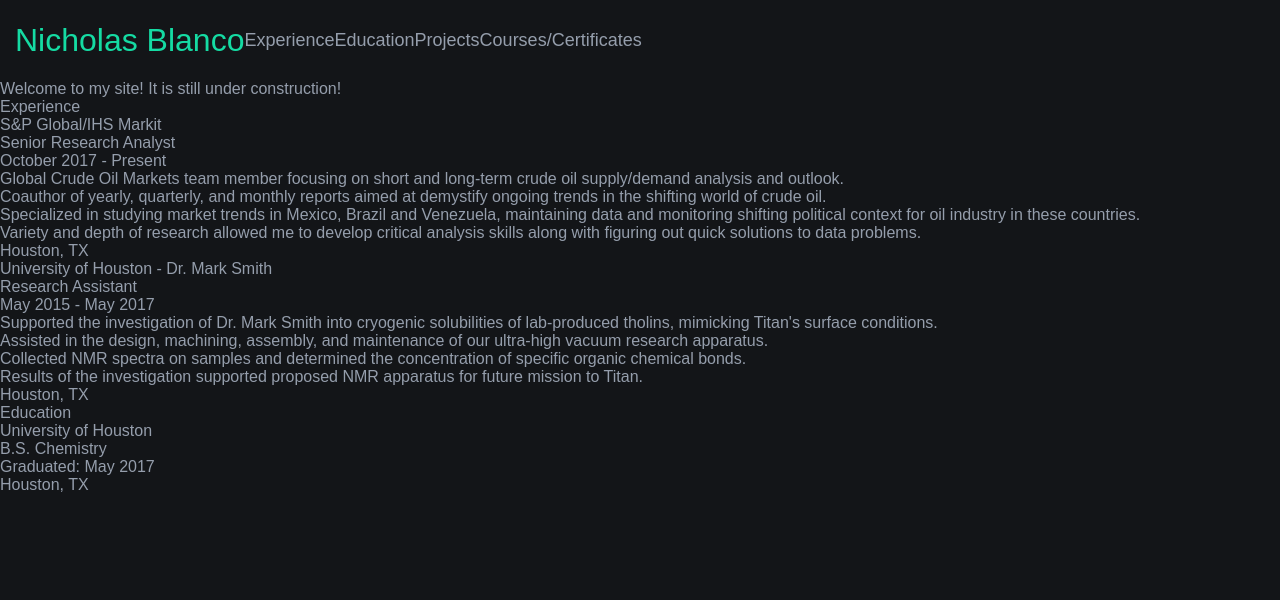
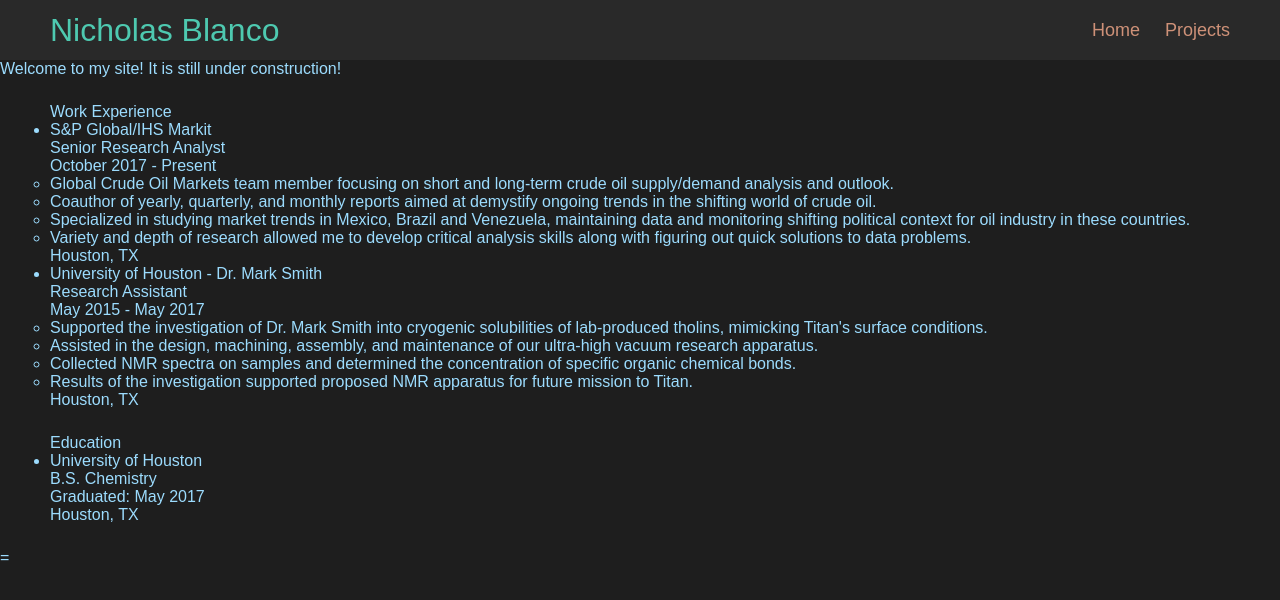
Before and after one commit to nablanco/nicholasblanco, a Gatsby site: page / in a window 1280 px wide. Built offline with nearby package versions, Linux system fonts and the light colour scheme; Gatsby itself is replaced by a stand-in of ours.

Commit message:
Add Navbar styling, first pass

```diff
--- a/src/components/Navbar/Navbar.js
+++ b/src/components/Navbar/Navbar.js
@@ -5,23 +5,24 @@
 const StyledNavbar = styled.div`
   display: flex;
   flex-flow: row nowrap;
-  justify-content: baseline;
-  align-items: center;
+  justify-content: space-between;
+  align-items: align;
   /* position: fixed;
   top: 0;
   z-index: 999; */
   width: 100%;
-  height: 80px;
+  height: 60px;
   font-size: 32px;
   border-bottom: 1px;
+  background-color: #292929;
 `;
 
 const NavName = styled.div`
   display: flex;
   justify-content: center;
   align-items: center;
-  margin-left: 15px;
-  color: #15dba3;
+  margin-left: 50px;
+  color: #4ec9b0;
 `;
 
 const NavMenu = styled.div`
@@ -30,6 +31,7 @@
   justify-self: flex-end;
   justify-content: space-around;
   align-items: center;
+  padding-right: 50px;
 `;
 
 const NavBurger = styled(FaBars)`
@@ -53,6 +55,8 @@
   @media screen and (min-width: 768px) {
     display: flex;
     font-size: 18px;
+    color: #ce9178;
+    margin-left: 25px;
   }
 `;
 const Navbar = () => {
@@ -61,10 +65,8 @@
       <NavName>Nicholas Blanco</NavName>
       <NavMenu>
         <NavBurger />
-        <NavLink>Experience</NavLink>
-        <NavLink>Education</NavLink>
+        <NavLink>Home</NavLink>
         <NavLink>Projects</NavLink>
-        <NavLink>Courses/Certificates</NavLink>
       </NavMenu>
     </StyledNavbar>
   );
--- a/src/components/Resume/CV.json
+++ b/src/components/Resume/CV.json
@@ -1,5 +1,5 @@
 {
-  "Experience": [
+  "Work-History": [
     {
       "company": "S&P Global/IHS Markit",
       "date": "October 2017 - Present",
--- a/src/components/Resume/Education.js
+++ b/src/components/Resume/Education.js
@@ -1,10 +1,16 @@
 import React from "react";
+import {
+  StyledExperienceSection,
+  SectionHeader,
+  ExperienceTitle,
+} from "./ResumeContainers";
 
 const Education = (data) => {
   const education = data.data;
 
   return (
-    <div className="resume-education-div">
+    <StyledExperienceSection>
+      <SectionHeader>Education</SectionHeader>
       <ul>
         {education.map(
           ({ university, graduation, degree, location }, index) => (
@@ -23,7 +29,7 @@
           )
         )}
       </ul>
-    </div>
+    </StyledExperienceSection>
   );
 };
 
--- a/src/components/Resume/Resume.js
+++ b/src/components/Resume/Resume.js
@@ -2,7 +2,7 @@
 
 // import "./Resume.scss";
 import CVObject from "./CV.json";
-import Experience from "./Experience";
+import WorkHistory from "./workHistory";
 import Education from "./Education";
 
 const Resume = () => {
@@ -11,18 +11,9 @@
   return (
     <div id="resume" className="resume-div">
       <div className="resume-separator"></div>
-
-      <div className="resume-header"> Experience </div>
-
-      <Experience data={cv.Experience} />
-
+      <WorkHistory data={cv["Work-History"]} />
       <div className="resume-separator"></div>
-
-      <div className="resume-header">Education</div>
-
-      <Education data={cv.Education} />
-
-      <div className="resume-separator"></div>
+      <Education data={cv.Education} />=<div className="resume-separator"></div>
     </div>
   );
 };
--- /dev/null
+++ b/src/components/Resume/ResumeContainers.js
@@ -0,0 +1,21 @@
+import styled from "styled-components";
+
+const StyledResumeSection = styled.div`
+  display: flex;
+  flex-flow: column nowrap;
+  justify-content: flex-start;
+  margin: 25px 50px;
+`;
+
+const SectionHeader = styled.div``;
+
+const ResumeSeparator = styled.div``;
+
+const ExperienceTitle = styled.div``;
+
+export {
+  StyledResumeSection as StyledExperienceSection,
+  SectionHeader,
+  ResumeSeparator,
+  ExperienceTitle,
+};
--- a/src/components/Resume/Experience.js
+++ b/src/components/Resume/workHistory.js
@@ -1,20 +1,26 @@
 import React from "react";
-
-const Experience = (data) => {
+import styled from "styled-components";
+import {
+  StyledExperienceSection,
+  SectionHeader,
+  ExperienceTitle,
+} from "./ResumeContainers";
+const WorkHistory = (data) => {
   const experience = data.data;
 
   return (
-    <div className="resume-experience-div">
+    <StyledExperienceSection>
+      <SectionHeader>Work Experience</SectionHeader>
       <ul>
         {experience.map(
           ({ company, date, role, description, location }, index) => (
             <li key={index} className="experience-item">
               <div className="experience-details">
-                <div className="experience-title">
+                <ExperienceTitle>
                   <p className="experience-company">{company}</p>
                   <p className="experience-role">{role}</p>
                   <p className="experience-date">{date}</p>
-                </div>
+                </ExperienceTitle>
                 <div className="experience-description-div">
                   <div className="experience-description">
                     <ul>
@@ -30,8 +36,8 @@
           )
         )}
       </ul>
-    </div>
+    </StyledExperienceSection>
   );
 };
 
-export default Experience;
+export default WorkHistory;
--- a/src/pages/index.js
+++ b/src/pages/index.js
@@ -13,8 +13,8 @@
 body {
   width: 100%;
   position: relative;
-  background-color: #131518;
-  color: hsl(217, 12%, 63%);
+  background-color: #1e1e1e;
+  color: #9CDCFE;
   font-family: 'Overpass', sans-serif;
 }
 `;
```
